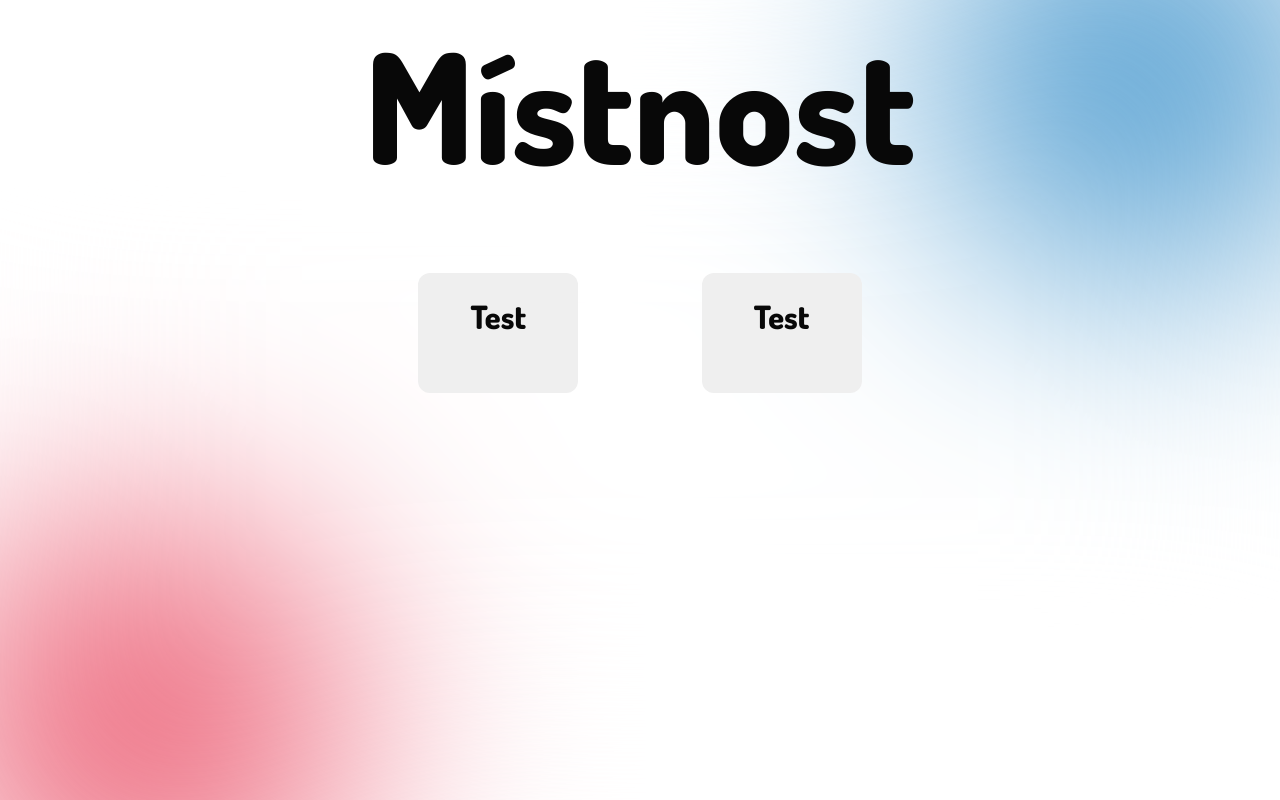
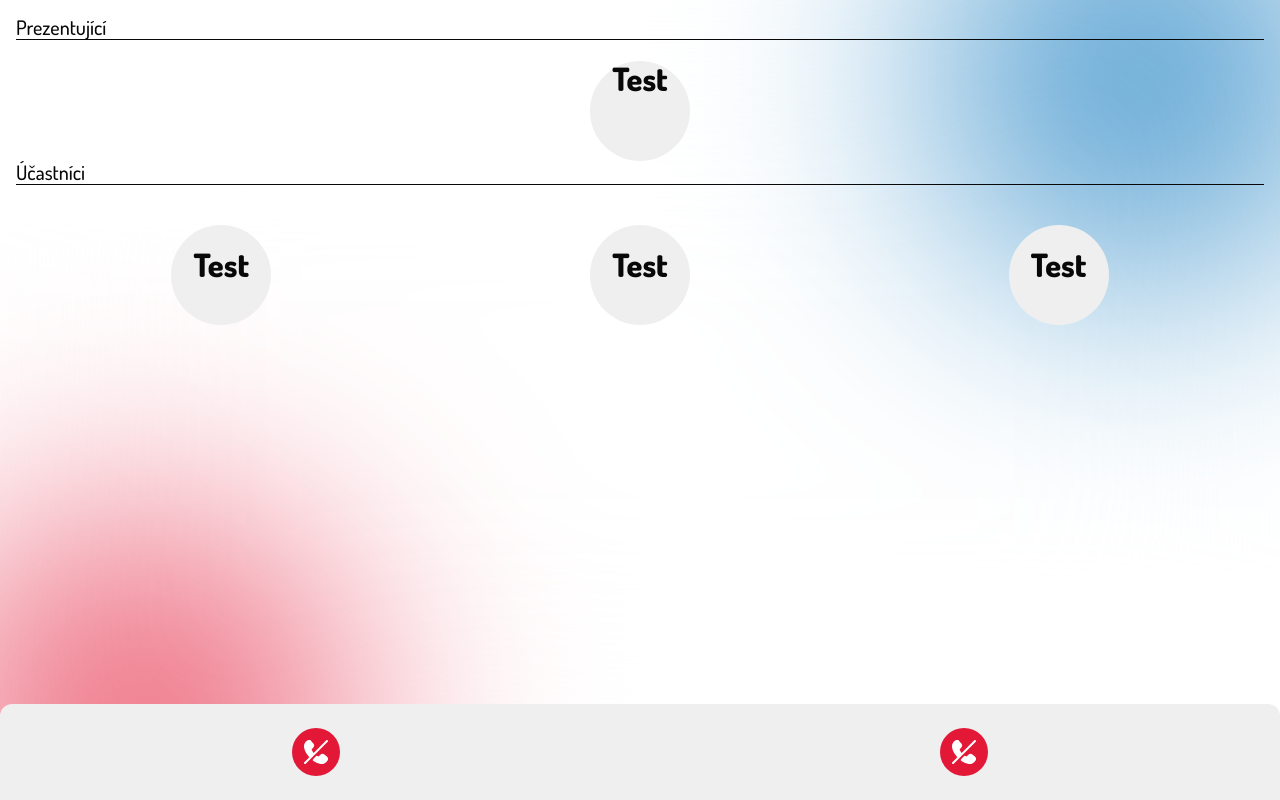
Before and after one commit to AldiiX/TdA25-Error-Makers, a Vue app in the folder tda25-error-makers.client/: page /room in a window 1280 px wide. Built offline with nearby package versions, Linux system fonts and the light colour scheme; no server answers.

Commit message:
FEAT: Room progress 2

```diff
--- a/tda25-error-makers.client/src/pages/Room.scss
+++ b/tda25-error-makers.client/src/pages/Room.scss
@@ -1,31 +1,78 @@
 .sections {
-    min-height: calc(100vh - 25vh);
+    height: 100vh;
     margin: 0 auto;
+    width: 100%;
 
     .mainsection {
         position: relative;
         margin-top: 2vh;
-
+        margin: 16px;
         h1 {
             text-align: center;
-            font-size: 12vw;
+        }
+        p {
+            text-align: left;
             margin: 0;
+            width: 100%;
+            border-bottom: solid 1px;
+            font-size: 20px;
+            width: 100%;
         }
+            .User {
+                background-color: var(--background-color-3);
+                border-radius: 50%;
+                height: 100px;
+                width: 100px;
+                text-align: center;
+                margin: 0 auto;
+                gap: 16px;
+            }
 
         .users {
+            overflow: scroll;
+            overflow-x: hidden;
             display: flex;
             flex-direction: row;
             width: 100%;
-            margin: 10vh 0;
-            gap: 16px;
-            .User {
-                background: var(--background-color-3);
-                border-radius: 12px;
-                height: 15vh;
-                width: 20vh;
-                text-align: center;
-                margin: 0 auto;
+            margin: 5vh 0;
+            gap: 8px;
+        }
+
+    }
+
+    .buttons-red {
+        height: 12vh;
+        border-top-left-radius: 12px;
+        border-top-right-radius: 12px;
+        width: 100%;
+        margin: 0 auto;
+        display: flex;
+        gap: 16px;
+        flex-direction: row;
+        align-items: center;
+        background-color: var(--background-color-3);
+        position: absolute;
+        bottom: 0px;
+
+    .button {
+        width: 48px;
+        height: 48px;
+        border-radius: 50%;
+        margin: 0 auto;
+        display: flex;
+        justify-content: center;
+        align-items: center;
+        background-color: var(--accent-color-secondary);
+            .button-leave {
+                width: 24px;
+                height: 24px;
+                mask-size: contain;
+                mask-repeat: no-repeat;
+                mask-position: center;
+                mask-image: url(../../public/images/icons/phone-slash.svg);
+                background-color: white;
             }
-        }
+    }
+
     }
 }
--- a/tda25-error-makers.client/src/pages/Room.vue
+++ b/tda25-error-makers.client/src/pages/Room.vue
@@ -12,21 +12,34 @@ console.log(loggedUser);
 
     <div class="sections">
         <div class="mainsection">
-            <h1>Místnost</h1>
+            <p>Prezentující</p>
+            <div class="User">
+                <h1 class="title">Test</h1>
+            </div>
+            <p>Účastníci</p>
+
             <div class="users">
                 <div class="User">
-                    <h2 class="title">Test</h2>
+                    <h1 class="title">Test</h1>
                 </div>
                 <div class="User">
-                    <h2 class="title">Test</h2>
+                    <h1 class="title">Test</h1>
+                </div>
+                <div class="User">
+                    <h1 class="title">Test</h1>
                 </div>
             </div>
         </div>
-        <div class="buttons"></div>
-    </div>
-
-    <div v-if="loggedUser">
-        přihlášen jako {{ loggedUser.name }}
+        <div class="buttons-red">
+            <div class="button">
+                <div class="button-leave">
+                </div>
+            </div>
+            <div class="button">
+                <div class="button-leave">
+                </div>
+            </div>
+        </div>
     </div>
 </template>
 
```
Also changed, not shown: tda25-error-makers.client/public/images/icons/leave_call.svg (added), tda25-error-makers.client/public/images/icons/phone-slash.svg (added).
